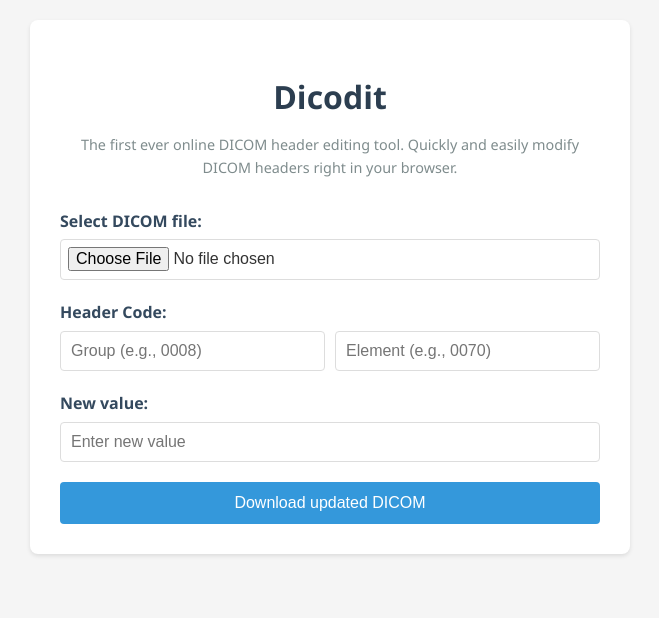
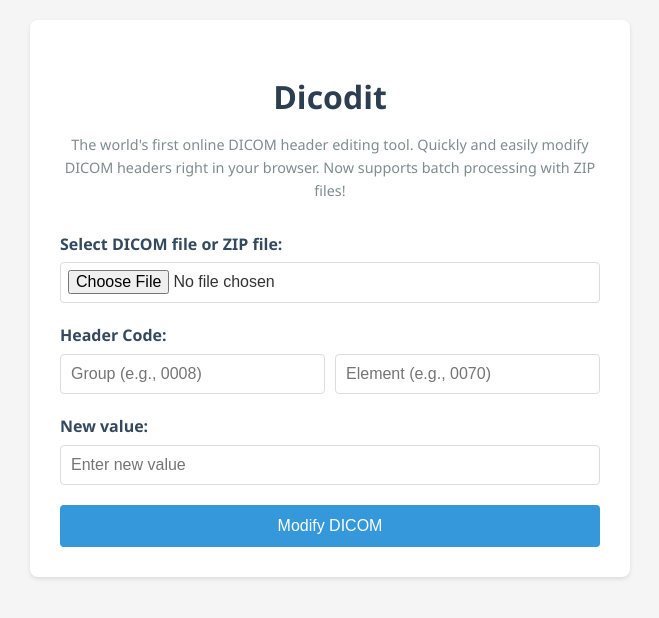
Before and after one commit to anik8das/Dicodit, a Flask app: page / in a window 1280 px wide. Shown: the top 618 px of the page, without its empty margins (310-969 px from the left). Run offline with Flask 3, Linux system fonts and the light colour scheme.

Commit message:
add ability to handle zip files

```diff
--- a/app.py
+++ b/app.py
@@ -2,48 +2,74 @@ from flask import Flask, render_template, request, send_file
 import pydicom
 import io
 import os
+import zipfile
+import tempfile
 
 app = Flask(__name__)
 
-def modify_dicom(file, group, element, new_value):
-    # Read the DICOM file
-    ds = pydicom.dcmread(file)
+def modify_dicom(file_path, group, element, new_value):
+    ds = pydicom.dcmread(file_path)
+    if (group, element) in ds:
+        ds[group, element].value = new_value
+    ds.save_as(file_path)
 
-    # Convert group and element to integers
-    group = int(group, 16)
-    element = int(element, 16)
+def process_zip(zip_path, group, element, new_value):
+    with tempfile.TemporaryDirectory() as tmpdirname:
+        with zipfile.ZipFile(zip_path, 'r') as zip_ref:
+            zip_ref.extractall(tmpdirname)
 
-    # Modify the specified header
-    ds[group, element].value = new_value
+        # Process all DICOM files in the extracted directory, including nested folders
+        for root, dirs, files in os.walk(tmpdirname):
+            for filename in files:
+                if filename.lower().endswith('.dcm'):
+                    file_path = os.path.join(root, filename)
+                    modify_dicom(file_path, group, element, new_value)
 
-    # Save the modified DICOM to a BytesIO object
-    modified_file = io.BytesIO()
-    ds.save_as(modified_file)
-    modified_file.seek(0)
+        # Create a new ZIP file with modified DICOM files
+        output_zip = io.BytesIO()
+        with zipfile.ZipFile(output_zip, 'w') as zipf:
+            for root, dirs, files in os.walk(tmpdirname):
+                for filename in files:
+                    if filename.lower().endswith('.dcm'):
+                        file_path = os.path.join(root, filename)
+                        arcname = os.path.relpath(file_path, tmpdirname)
+                        zipf.write(file_path, arcname)
 
-    return modified_file
+        output_zip.seek(0)
+        return output_zip
 
 @app.route('/', methods=['GET', 'POST'])
 def index():
     if request.method == 'POST':
-        # Get the uploaded file
         file = request.files['dicom_file']
-
-        # Get the header code (group and element) and new value from the form
-        group = request.form['header_group']
-        element = request.form['header_element']
+        group = int(request.form['header_group'], 16)
+        element = int(request.form['header_element'], 16)
         new_value = request.form['new_value']
 
-        # Modify the DICOM file
-        modified_file = modify_dicom(file, group, element, new_value)
-
-        # Send the modified file back to the user
-        return send_file(
-            modified_file,
-            as_attachment=True,
-            download_name="modified_dicom.dcm",
-            mimetype="application/dicom"
-        )
+        if file.filename.lower().endswith('.zip'):
+            with tempfile.NamedTemporaryFile(delete=False, suffix='.zip') as temp_zip:
+                file.save(temp_zip.name)
+                output_zip = process_zip(temp_zip.name, group, element, new_value)
+            os.unlink(temp_zip.name)  # Delete the temporary file
+            return send_file(
+                output_zip,
+                as_attachment=True,
+                download_name="modified_dicom_files.zip",
+                mimetype="application/zip"
+            )
+        else:
+            # Single DICOM file processing
+            ds = pydicom.dcmread(file)
+            ds[group, element].value = new_value
+            modified_file = io.BytesIO()
+            ds.save_as(modified_file)
+            modified_file.seek(0)
+            return send_file(
+                modified_file,
+                as_attachment=True,
+                download_name="modified_dicom.dcm",
+                mimetype="application/dicom"
+            )
 
     return render_template('index.html')
 
--- a/templates/index.html
+++ b/templates/index.html
@@ -80,13 +80,14 @@
     <div class="container">
         <h1>Dicodit</h1>
         <div class="about">
-            The first ever online DICOM header editing tool.
+            The world's first online DICOM header editing tool.
             Quickly and easily modify DICOM headers right in your browser.
+            Now supports batch processing with ZIP files!
         </div>
         <form method="POST" enctype="multipart/form-data">
             <div>
-                <label for="dicom_file">Select DICOM file:</label>
-                <input type="file" id="dicom_file" name="dicom_file" accept=".dcm" required>
+                <label for="dicom_file">Select DICOM file or ZIP file:</label>
+                <input type="file" id="dicom_file" name="dicom_file" accept=".dcm,.zip" required>
             </div>
             <div>
                 <label for="header_group">Header Code:</label>
@@ -99,7 +100,7 @@
                 <label for="new_value">New value:</label>
                 <input type="text" id="new_value" name="new_value" placeholder="Enter new value" required>
             </div>
-            <button type="submit">Download updated DICOM</button>
+            <button type="submit">Modify DICOM</button>
         </form>
     </div>
 </body>
```
Also changed, not shown: README.md, 1 other file.
